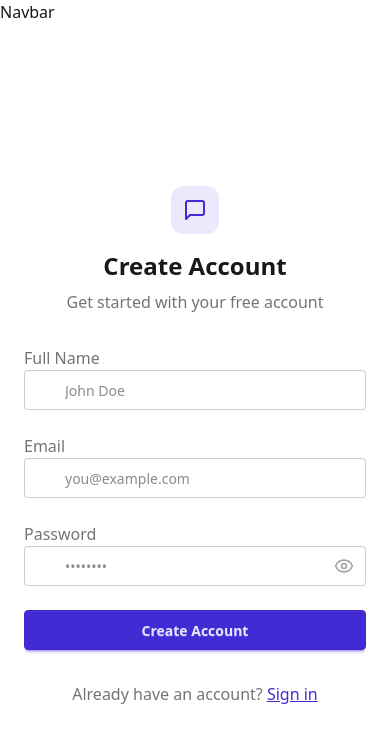
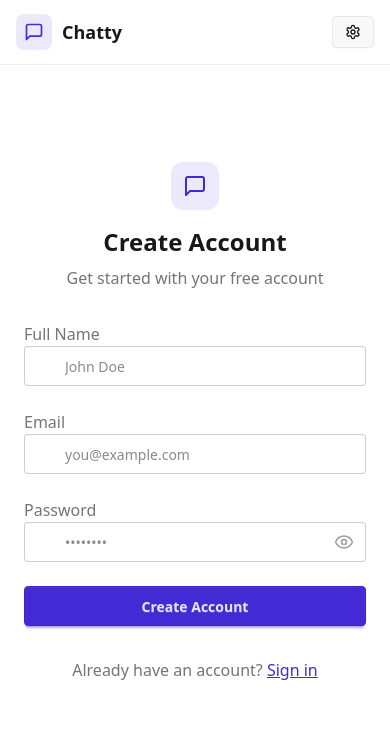
Before and after one commit to Egg8833/chap-app, a React (Vite) app in the folder frontend/: page /signup in a window 390 px wide. Shown: the top 742 px of the page. Built offline with nearby package versions, Linux system fonts and the light colour scheme; no server answers.

Commit message:
[feat]Navbar 頁面切板與設定

```diff
--- a/frontend/src/components/Navbar.jsx
+++ b/frontend/src/components/Navbar.jsx
@@ -1,10 +1,53 @@
-import { useAuthStore } from "../store/useAuthStore"
+import {Link} from 'react-router-dom'
+import {useAuthStore} from '../store/useAuthStore'
+import {LogOut, MessageSquare, Settings, User} from 'lucide-react'
 
 const Navbar = () => {
-   const { authUser } = useAuthStore()
+  const {logout, authUser} = useAuthStore()
+
   return (
-    <div>Navbar</div>
+    <header
+      className="border-b border-base-300 fixed w-full top-0 z-40
+    backdrop-blur-lg bg-base-100/80">
+      <div className="container mx-auto px-4 h-16">
+        <div className="flex items-center justify-between h-full">
+          <div className="flex items-center gap-8">
+            <Link
+              to="/"
+              className="flex items-center gap-2.5 hover:opacity-80 transition-all">
+              <div className="size-9 rounded-lg bg-primary/10 flex items-center justify-center">
+                <MessageSquare className="w-5 h-5 text-primary" />
+              </div>
+              <h1 className="text-lg font-bold">Chatty</h1>
+            </Link>
+          </div>
+
+          <div className="flex items-center gap-2">
+            <Link
+              to={'/settings'}
+              className="btn btn-sm gap-2 transition-colors"
+            >
+              <Settings className="w-4 h-4" />
+              <span className="hidden sm:inline">Settings</span>
+            </Link>
+
+            {authUser && (
+              <>
+                <Link to={'/profile'} className={`btn btn-sm gap-2`}>
+                  <User className="size-5" />
+                  <span className="hidden sm:inline">Profile</span>
+                </Link>
+
+                <button className="flex gap-2 items-center" onClick={logout}>
+                  <LogOut className="size-5" />
+                  <span className="hidden sm:inline">Logout</span>
+                </button>
+              </>
+            )}
+          </div>
+        </div>
+      </div>
+    </header>
   )
 }
-
 export default Navbar
--- a/frontend/src/store/useAuthStore.js
+++ b/frontend/src/store/useAuthStore.js
@@ -1,7 +1,8 @@
 import {create} from 'zustand'
 import { axiosInstance } from '../lib/axios'
+import toast from 'react-hot-toast'
 
-export const useAuthStore = create((set) => ({
+export const useAuthStore = create(set => ({
   authUser: null,
   isSigninUp: false,
   isLoggingIn: false,
@@ -13,28 +14,34 @@
     try {
       const response = await axiosInstance.get('/auth/check')
       set({authUser: response.data})
-    }
-    catch (error) {
+    } catch (error) {
       console.error('Error in checkAuth:', error)
       set({authUser: null})
-    }
-    finally {
+    } finally {
       set({isCheckingAuth: false})
     }
   },
 
-  singup: async (formData) => {
+  signup: async formData => {
     try {
       set({isSigningUp: true})
       const response = await axiosInstance.post('/auth/signup', formData)
       set({authUser: response.data})
-    }
-    catch (error) {
+    } catch (error) {
       console.error('Error in signup:', error)
-    }
-    finally {
+      toast.error(error.response.data.message || 'An error occurred')
+    } finally {
       set({isSigningUp: false})
     }
   },
-
+  logout: async () => {
+    try {
+      await axiosInstance.post('/auth/logout')
+      set({authUser: null})
+      toast.success('Logged out successfully')
+    } catch (error) {
+      toast.error('Failed to log out',error.response.data.message)
+      console.error('Error in logout:', error)
+    }
+  },
 }))
```
